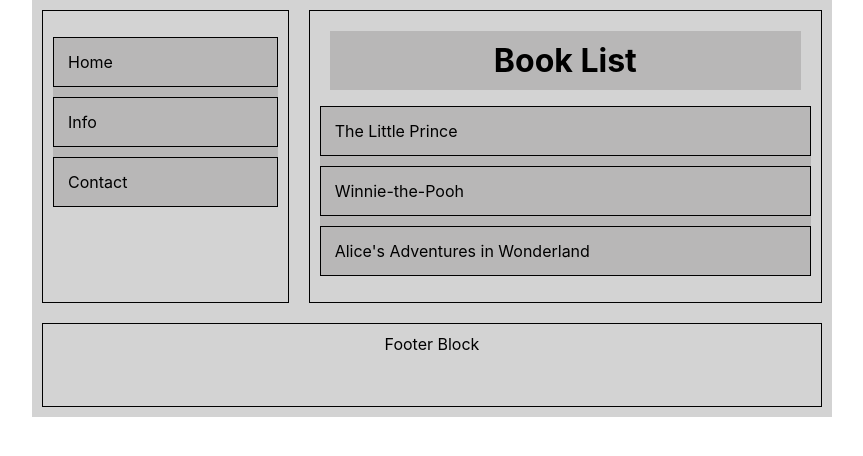
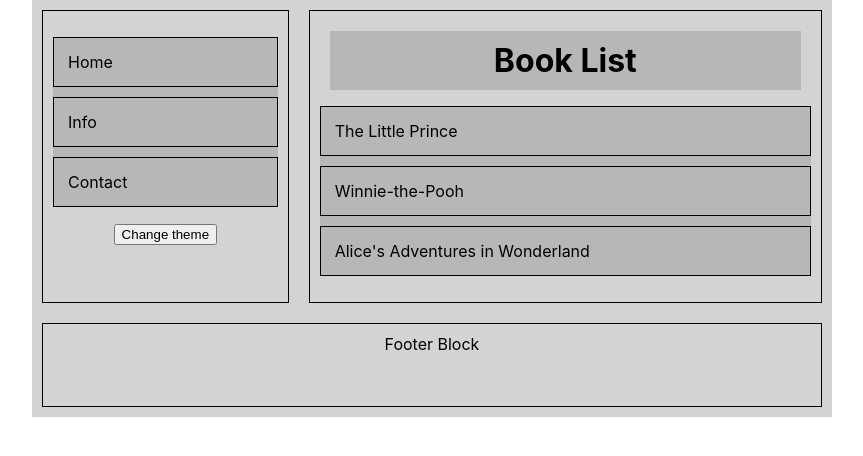
Before and after one commit to alfa-code/course-react-context, a React (Create React App) app: page / in a window 1280 px wide. Shown: the top 456 px of the page, without its empty margins (208-1071 px from the left). Built offline with nearby package versions, Linux system fonts and the light colour scheme.

Commit message:
chenage theme - context updating

```diff
--- a/src/App.js
+++ b/src/App.js
@@ -7,10 +7,10 @@ import { Footer } from './components/footer';
 import { ThemeContext } from './contexts/context';
 
 function App() {
-  const [theme] = useState('light');
+  const [theme, setTheme] = useState('light');
 
   return (
-    <ThemeContext.Provider value={ theme }>
+    <ThemeContext.Provider value={ { theme, setTheme } }>
       <div className={ `App ${theme}` }>
         <Sidebar />
         <Main />
--- a/src/components/book-list.js
+++ b/src/components/book-list.js
@@ -6,7 +6,7 @@ export class BookList extends Component {
 
     render() {
         return (
-            <ul className={ `list ${this.context}` }>
+            <ul className={ `list ${this.context.theme}` }>
                 <li>
                     The Little Prince
                 </li>
--- a/src/components/navbar.js
+++ b/src/components/navbar.js
@@ -2,9 +2,10 @@ import { useContext } from 'react';
 import { ThemeContext } from '../contexts/context';
 
 export function Navbar() {
-    const theme = useContext(ThemeContext);
+    const themeContext = useContext(ThemeContext);
     return (
-        <ul className={ `list ${theme}` }>
+        <div>
+            <ul className={ `list ${themeContext.theme}` }>
                 <li>
                     Home
                 </li>
@@ -15,5 +16,9 @@ export function Navbar() {
                     Contact
                 </li>
             </ul>
+            <button onClick={ () => { themeContext.setTheme(themeContext.theme === 'light' ? 'dark' : 'light'); } }>
+                Change theme
+            </button>
+        </div>
     )
 }
--- a/src/components/title.js
+++ b/src/components/title.js
@@ -4,8 +4,8 @@ import { ThemeContext } from '../contexts/context';
 export function Title() {
     return (
         <ThemeContext.Consumer>
-            { (theme) => (
-                    <h1 className={ theme }>
+            { (themeContext) => (
+                    <h1 className={ themeContext.theme }>
                         Book List
                     </h1>
             ) }
```
Lines whose indentation alone changed are shown as unchanged.
